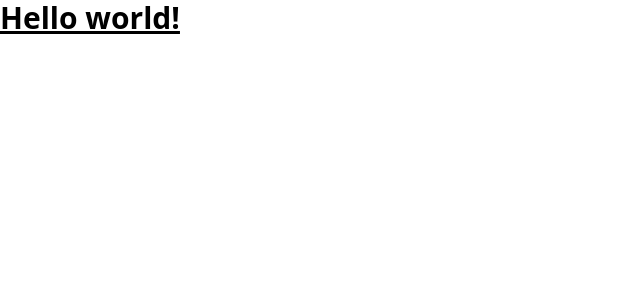
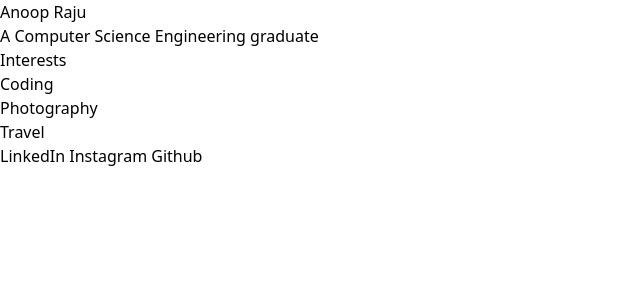
Before and after one commit to anoopraju31/100xdevs_cohort, a React (Vite) app in the folder Week 5/assigments/business-card/: page / in a window 1280 px wide. Shown: the top 300 px of the page, without its empty margins (0-640 px from the left). Built offline with nearby package versions, Linux system fonts and the light colour scheme.

Commit message:
Week 5 - Assignments: Business Card: BusinessCard Component - content added

```diff
--- a/Week 5/assigments/business-card/package.json
+++ b/Week 5/assigments/business-card/package.json
@@ -10,6 +10,7 @@
     "preview": "vite preview"
   },
   "dependencies": {
+    "prop-types": "^15.8.1",
     "react": "^18.2.0",
     "react-dom": "^18.2.0"
   },
--- a/Week 5/assigments/business-card/src/App.jsx
+++ b/Week 5/assigments/business-card/src/App.jsx
@@ -1,7 +1,44 @@
+import BusinessCard from './components/BusinessCard'
+
 const App = () => {
+	const user = {
+		name: 'Anoop Raju',
+		description: 'A Computer Science Engineering graduate',
+		interests: [
+			{
+				id: '1',
+				interest: 'Coding',
+			},
+			{
+				id: '2',
+				interest: 'Photography',
+			},
+			{
+				id: '3',
+				interest: 'Travel',
+			},
+		],
+		socials: [
+			{
+				id: '1',
+				title: 'LinkedIn',
+				link: 'www.linkedin.com',
+			},
+			{
+				id: '2',
+				title: 'Instagram',
+				link: 'www.instagram.com',
+			},
+			{
+				id: '3',
+				title: 'Github',
+				link: 'www.github.com',
+			},
+		],
+	}
 	return (
 		<div>
-			<h1 className='text-3xl font-bold underline'>Hello world!</h1>
+			<BusinessCard {...user} />
 		</div>
 	)
 }
--- a/Week 5/assigments/business-card/src/components/BusinessCard.jsx
+++ b/Week 5/assigments/business-card/src/components/BusinessCard.jsx
@@ -1,5 +1,46 @@
-const BusinessCard = () => {
-	return <div>BusinessCard</div>
+import PropTypes from 'prop-types'
+
+const BusinessCard = (props) => {
+	const { name, description, interests, socials } = props
+	return (
+		<div>
+			<h2> {name} </h2>
+			<p> {description} </p>
+			<div>
+				<h4> Interests </h4>
+				{interests.map(({ id, interest }) => (
+					<p key={id}> {interest} </p>
+				))}
+			</div>
+
+			<div className=''>
+				{socials.map(({ id, title, link }) => (
+					<a key={id} href={link}>
+						{' '}
+						{title}{' '}
+					</a>
+				))}
+			</div>
+		</div>
+	)
+}
+
+const Interest = {
+	id: PropTypes.string,
+	interest: PropTypes.string,
+}
+
+const Social = {
+	id: PropTypes.string,
+	title: PropTypes.string,
+	link: PropTypes.string,
+}
+
+BusinessCard.propTypes = {
+	name: PropTypes.string,
+	description: PropTypes.string,
+	interests: PropTypes.arrayOf(Interest),
+	socials: PropTypes.arrayOf(Social),
 }
 
 export default BusinessCard
```
Also changed, not shown: 1 other file (tests, documents, lock files or other folders).
